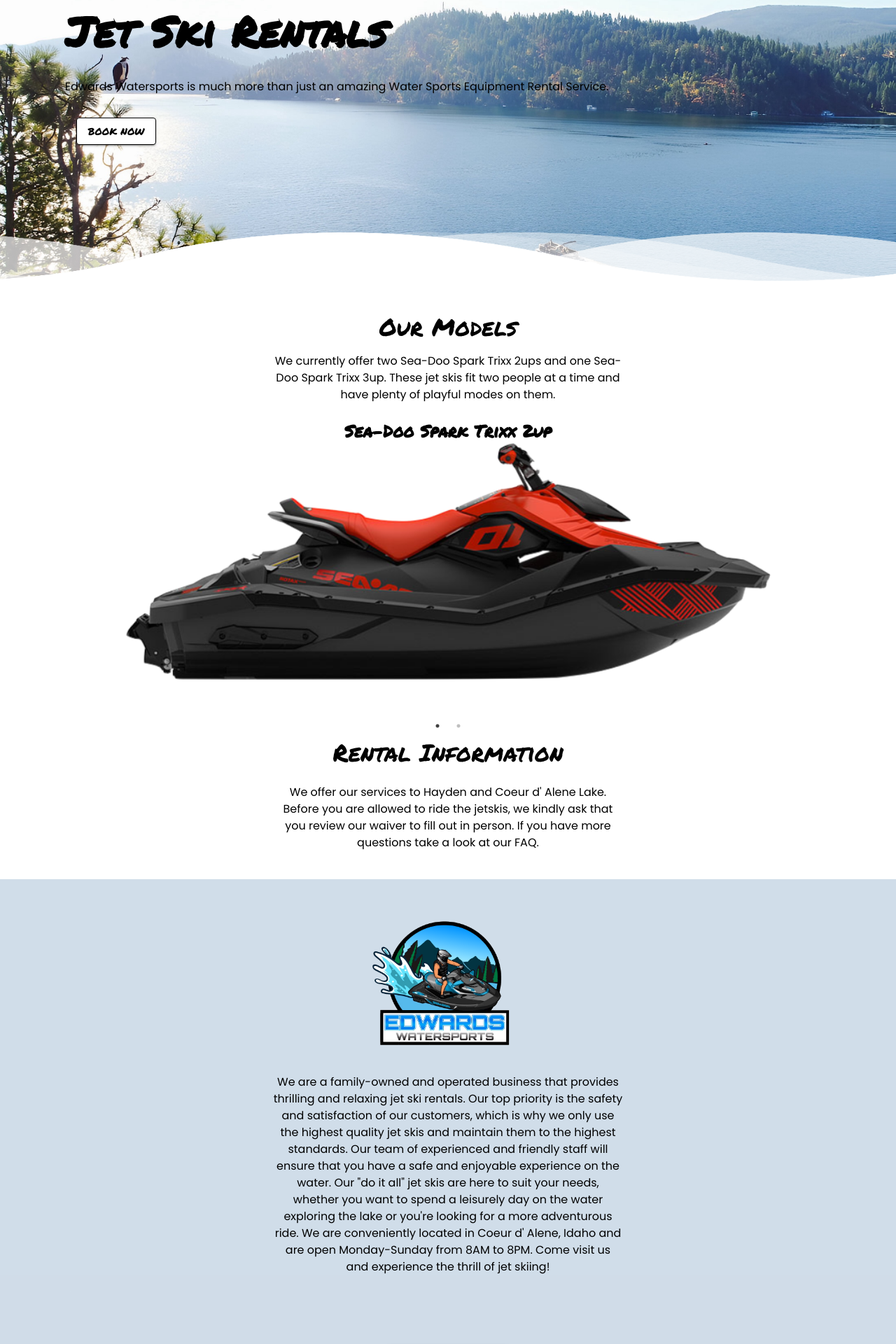
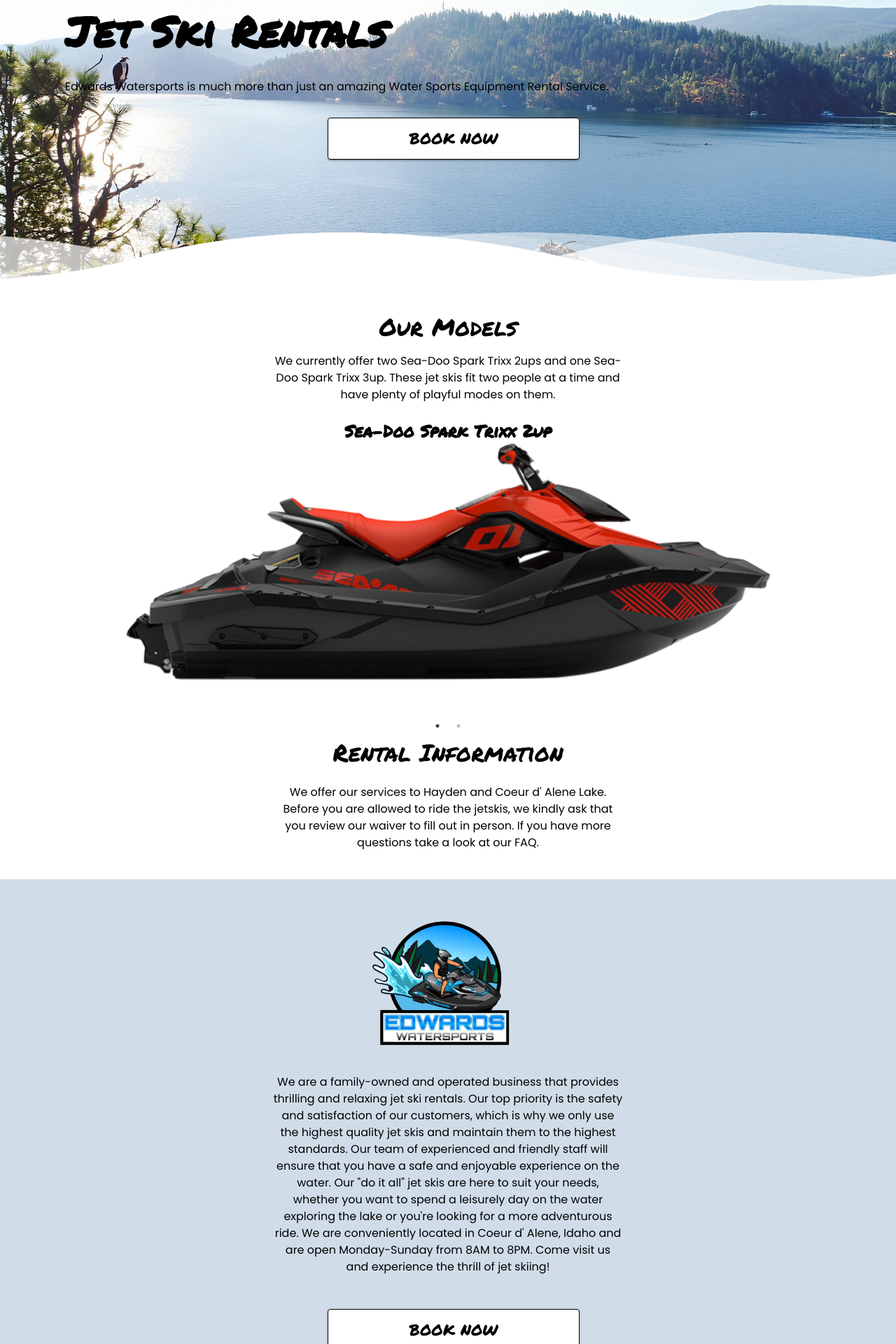
Before and after one commit to grantmoody/edwards-watersports, a React (Create React App) app: page / in a window 1280 px wide. Shown: the part 378-2298 px from the top of the page at 70% size. Built offline with nearby package versions, Linux system fonts and the light colour scheme.

Commit message:
Animation for button, font size bigger for navbar, navbar move closer top of screen

```diff
--- a/src/components/navbar.tsx
+++ b/src/components/navbar.tsx
@@ -10,7 +10,6 @@
 import Button from '@mui/material/Button';
 import MenuItem from '@mui/material/MenuItem';
 import { Link } from 'react-router-dom';
-import { Avatar } from '@mui/material';
 
 const pages = ['Home', 'Rental Booking', 'Contact Us'];
 
@@ -38,20 +37,6 @@
                     <Box sx={{ display: 'flex', alignItems: 'center', flexGrow: 1, justifyContent: 'space-between' }}>
                         <span style={{ display: 'inline-block', verticalAlign: 'middle' }}>
                             <img src="edwards_watersports_logo.png" className='jetskilogo' />
-                            {/* <Typography
-                                variant="h5"
-                                noWrap
-                                component="a"
-                                className='headerText'
-                                sx={{
-                                    fontWeight: "bold",
-                                    color: 'black',
-                                    textDecoration: 'none',
-                                    verticalAlign: 'middle', // align the text with the image vertically
-                                }}
-                            >
-                                Edwards Watersports
-                            </Typography> */}
                         </span>
                         <IconButton
                             size="large"
@@ -93,7 +78,7 @@
                         </Menu>
                     </Box>
 
-                    <Box sx={{ display: { xs: 'none', md: 'flex' }, justifyContent: 'flex-end', gap: { md: '2.5rem', lg: '9rem' } }}>
+                    <Box sx={{ display: { xs: 'none', md: 'flex' }, justifyContent: 'flex-end', gap: { md: '2.5rem', lg: '9rem' }, mb: "9rem" }}>
                         {pages.map((page) => (
                             <Link key={page} target={page === 'Rental Booking' ? '_blank' : '_self'} to={page === 'Rental Booking' ? 'https://www.peek.com/s/3e58fcb7-0751-4fb9-a8d6-b2d6582cb236/l79Dk' : `/${pageToEndpoint[page]}`} style={{ textDecoration: "none", color: "black" }}>
                                 <Button
@@ -101,7 +86,10 @@
                                     sx={{
                                         color: 'black',
                                         paddingX: 2,
-                                        fontSize: 18,
+                                        fontSize: {
+                                            md: 18,
+                                            lg: 23
+                                        },
                                         fontWeight: '800',
                                         fontFamily: 'PermanentMarker, sans-serif !important',
                                         '&:hover': { borderRadius: 4, background: '#d3d3d3', textDecorationThickness: '0.3em', },
--- a/src/page/home.tsx
+++ b/src/page/home.tsx
@@ -4,6 +4,7 @@
 import NavBar from "../components/navbar";
 import MoreInfo from './moreInfo';
 import AboutUs from './aboutUs';
+import { blue } from '@mui/material/colors';
 
 const HeroSectionContainer = styled('section')({
     display: 'flex',
@@ -52,27 +53,63 @@
     }, []);
 
     return (
-        <div >
+        <div>
             <div className='home'>
                 <NavBar />
                 <HeroSectionContainer sx={{ backgroundColor: 'rgba(255, 255, 255, 0.0)' }}>
                     <Box className="hero-text" sx={{ textAlign: 'left', width: "90%" }}>
                         <Typography variant="h6" mt={"1rem"} mb={"1rem"} color="black">Northern Idaho</Typography>
                         <Typography variant="h6" fontWeight="700" mb={"1rem"} color="black">Locally Owned Business</Typography>
-                        <Typography variant="h2" fontWeight="800" color="black" sx={{fontFamily: 'PermanentMarker, sans-serif !important'}}>Jet Ski Rentals</Typography>
+                        <Typography variant="h2" fontWeight="800" color="black" sx={{ fontFamily: 'PermanentMarker, sans-serif !important' }}>Jet Ski Rentals</Typography>
                         <Typography variant="body1" mt={"2rem"} mb={"2rem"} color="black">Edwards Watersports is much more than just an amazing Water Sports Equipment Rental Service.</Typography>
-                        <Box>
+                        <Box sx={{
+                            display: 'flex',
+                            justifyContent: 'center',
+                            alignItems: 'center',
+                            width: '100%'
+                        }}>
                             <Button style={{
                                 color: 'black',
                                 border: '1px solid black',
                                 marginLeft: "1rem",
                                 backgroundColor: 'white',
                                 transition: 'transform 0.3s',
+                                cursor: 'pointer',
+                                overflow: 'hidden'
                             }} sx={{
+                                minWidth: {
+                                    sm: '200px',
+                                    md: '260px',
+                                    lg: '360px',
+                                    xl: '400px',
+                                },
+                                minHeight: {
+                                    sm: '45px',
+                                    md: '50px',
+                                    lg: '60px',
+                                    xl: '70px',
+                                },
+                                '&:before': {
+                                    content: '""',
+                                    position: 'absolute',
+                                    left:0,
+                                    width: "100%",
+                                    height:"0%",
+                                    background: "#3498db",
+                                    transition: '0.8s',
+                                    'z-index': -1,
+                                    top: 0,
+                                    'border-radius': '0 0 50% 50%'
+                                },
+                                '&:hover::before': {
+                                    height: "180%"
+                                },
                                 '&:hover': {
                                     transform: 'translateX(.5rem)',
+                                    color: blue
                                 },
                                 fontFamily: 'PermanentMarker, sans-serif !important',
+                                fontSize: { sm: 14, md: 18, lg: 22 },
                             }} variant="contained" target='_blank' href="https://www.peek.com/s/3e58fcb7-0751-4fb9-a8d6-b2d6582cb236/l79Dk">
                                 BOOK NOW
                             </Button>
@@ -96,16 +133,47 @@
             <div className='bottomBackground'>
                 <Button style={{
                                 color: 'black',
-                    border: '2px solid black',
+                                border: '1px solid black',
+                                marginLeft: "1rem",
                                 backgroundColor: 'white',
-                    fontSize: '24px',
                                 transition: 'transform 0.3s',
-                    marginTop: '100px'
+                                cursor: 'pointer',
+                                overflow: 'hidden'
                             }} sx={{
+                                mt:"3rem",
+                                minWidth: {
+                                    sm: '200px',
+                                    md: '260px',
+                                    lg: '360px',
+                                    xl: '400px',
+                                },
+                                minHeight: {
+                                    sm: '45px',
+                                    md: '50px',
+                                    lg: '60px',
+                                    xl: '70px',
+                                },
+                                '&:before': {
+                                    content: '""',
+                                    position: 'absolute',
+                                    left:0,
+                                    width: "100%",
+                                    height:"0%",
+                                    background: "#3498db",
+                                    transition: '0.8s',
+                                    'z-index': -1,
+                                    bottom: 0,
+                                    'border-radius': '50% 50% 0 0'
+                                },
+                                '&:hover::before': {
+                                    height: "180%"
+                                },
                                 '&:hover': {
-                        transform: 'translateY(-.5rem)',
+                                    transform: 'translateX(.5rem)',
+                                    color: blue
                                 },
                                 fontFamily: 'PermanentMarker, sans-serif !important',
+                                fontSize: { sm: 14, md: 18, lg: 22 },
                             }} variant="contained" target='_blank' href="https://www.peek.com/s/3e58fcb7-0751-4fb9-a8d6-b2d6582cb236/l79Dk">
                     BOOK NOW
                 </Button>
```
Lines whose indentation alone changed are shown as unchanged.
